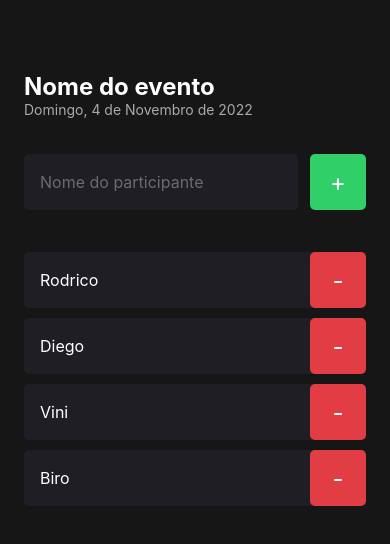
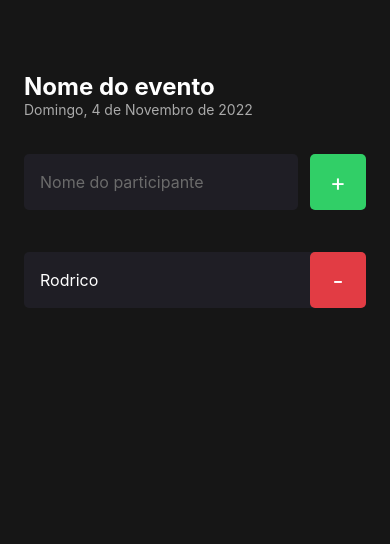
Before and after one commit to valdomiro22/introducao_react_native, a React Native app: screen / in a window 390 px wide. Shown: the top 544 px of the page. Built offline with nearby package versions, Linux system fonts and the light colour scheme.

Commit message:
Passar funcoes como parametro

```diff
--- a/src/components/Participant/index.tsx
+++ b/src/components/Participant/index.tsx
@@ -3,15 +3,16 @@ import { styles } from "./styles";
 
 type Props = {
   name: String;
+  onRemove: () => void
 }
 
-export function Participant({ name }: Props) {
+export function Participant({ name, onRemove }: Props) {
 
   return(
     <View style={styles.container}>
       <Text style={styles.name}>{ name }</Text>
 
-      <TouchableOpacity style={styles.button}>
+      <TouchableOpacity style={styles.button} onPress={onRemove}>
           <Text style={styles.buttonText}> - </Text>
         </TouchableOpacity>
     </View>
--- a/src/screens/Home/index.tsx
+++ b/src/screens/Home/index.tsx
@@ -7,6 +7,10 @@ export function Home() {
 
   function handleParticipantAdd() {
     console.log("Botão clicado")
+  }
+
+  function handleParticipantRemove(name: String) {
+    console.log(`Remover participante: ${name}`)
   }
 
   return(
@@ -26,10 +30,7 @@ export function Home() {
         </TouchableOpacity>
       </View>
 
-      <Participant name="Rodrico"/>
-      <Participant name="Diego"/>
-      <Participant name="Vini"/>
-      <Participant name="Biro"/>
+      <Participant name="Rodrico" onRemove={ () => handleParticipantRemove("Valdomiro") }/>
     </View>
   )
 }
```
